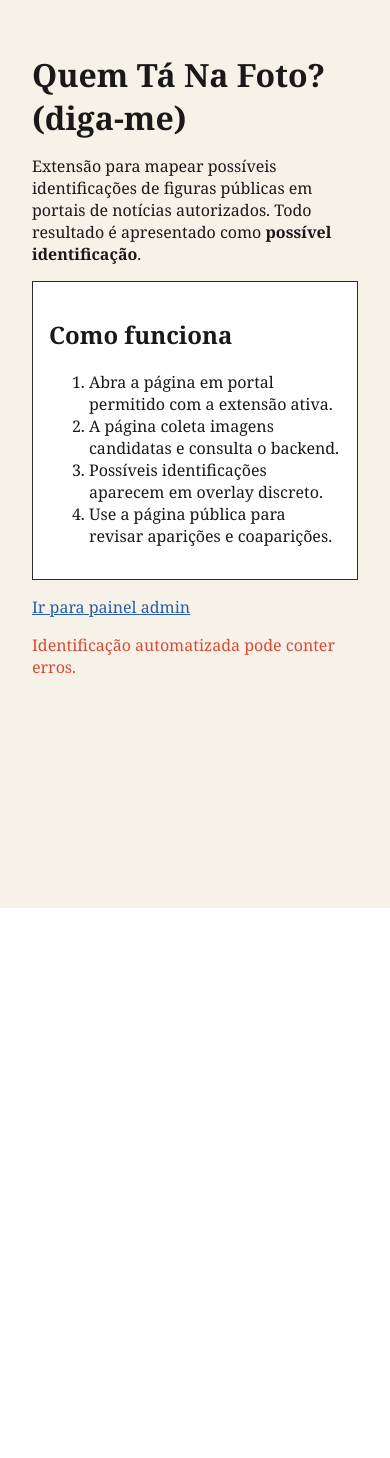
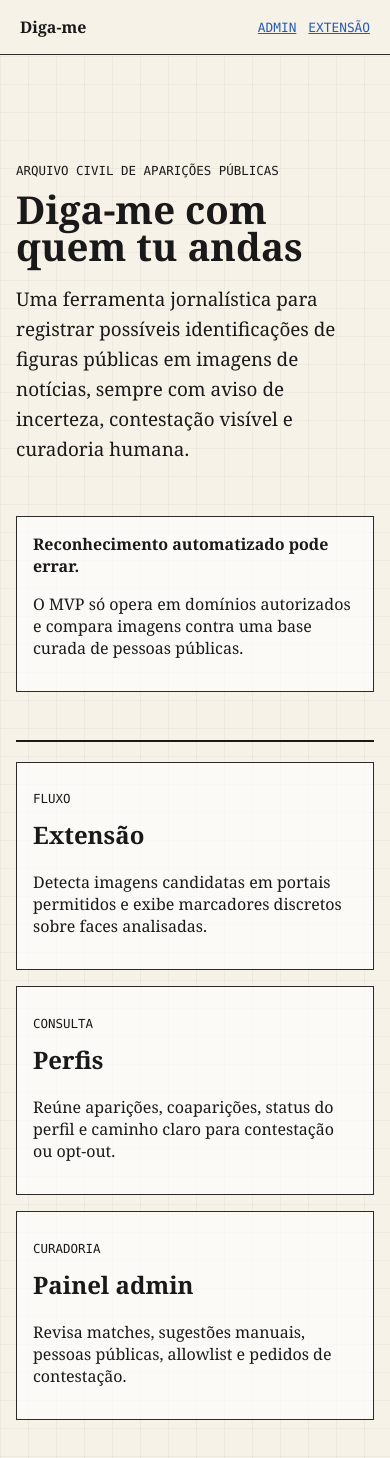
Before and after one commit to pmarkun/digamecomquemandas, a Next.js app in the folder apps/web/: page / in a window 390 px wide. Shown: the top 1458 px of the page. Before the commit the page ends 908 px from the top, so only its background shows below. Built offline with nearby package versions, Linux system fonts and the light colour scheme.

Commit message:
feat: improve project home and admin dashboard

```diff
--- a/apps/web/app/globals.css
+++ b/apps/web/app/globals.css
@@ -2,8 +2,246 @@ html,
 body {
   margin: 0;
   padding: 0;
+  background: #f7f2e8;
+  color: #191919;
 }
 
 a {
   color: #275DAD;
 }
+
+* {
+  box-sizing: border-box;
+}
+
+button,
+input,
+textarea {
+  font: inherit;
+}
+
+button {
+  cursor: pointer;
+}
+
+.shell {
+  min-height: 100vh;
+  background:
+    linear-gradient(90deg, rgba(25, 25, 25, 0.04) 1px, transparent 1px),
+    linear-gradient(rgba(25, 25, 25, 0.035) 1px, transparent 1px),
+    #f7f2e8;
+  background-size: 28px 28px;
+  color: #191919;
+  font-family: Georgia, 'Times New Roman', serif;
+}
+
+.topbar {
+  display: flex;
+  align-items: center;
+  justify-content: space-between;
+  gap: 1rem;
+  padding: 1rem 1.25rem;
+  border-bottom: 1px solid #2b2b2b;
+  background: rgba(247, 242, 232, 0.92);
+  position: sticky;
+  top: 0;
+  z-index: 10;
+}
+
+.brand {
+  color: #191919;
+  font-weight: 700;
+  text-decoration: none;
+}
+
+.navline {
+  display: flex;
+  gap: 0.75rem;
+  align-items: center;
+  flex-wrap: wrap;
+  font-family: ui-monospace, SFMono-Regular, Menlo, Monaco, Consolas, monospace;
+  font-size: 0.8rem;
+  text-transform: uppercase;
+}
+
+.page {
+  width: min(1180px, calc(100% - 2rem));
+  margin: 0 auto;
+  padding: 2rem 0 4rem;
+}
+
+.home-hero {
+  display: grid;
+  grid-template-columns: minmax(0, 1.4fr) minmax(280px, 0.6fr);
+  gap: 2rem;
+  align-items: end;
+  padding: 4rem 0 3rem;
+  border-bottom: 2px solid #191919;
+}
+
+.kicker,
+.eyebrow {
+  font-family: ui-monospace, SFMono-Regular, Menlo, Monaco, Consolas, monospace;
+  text-transform: uppercase;
+  letter-spacing: 0;
+  font-size: 0.78rem;
+}
+
+.home-title {
+  font-size: clamp(2.4rem, 6vw, 5.8rem);
+  line-height: 0.96;
+  margin: 0.5rem 0 1rem;
+  max-width: 920px;
+}
+
+.lede {
+  font-size: 1.18rem;
+  line-height: 1.6;
+  max-width: 760px;
+}
+
+.notice-box,
+.panel {
+  border: 1px solid #2b2b2b;
+  background: rgba(255, 255, 255, 0.64);
+}
+
+.notice-box {
+  padding: 1rem;
+}
+
+.home-grid {
+  display: grid;
+  grid-template-columns: repeat(3, minmax(0, 1fr));
+  gap: 1rem;
+  margin-top: 1.25rem;
+}
+
+.panel {
+  padding: 1rem;
+}
+
+.panel h2,
+.panel h3 {
+  margin-top: 0;
+}
+
+.admin-header {
+  display: flex;
+  align-items: flex-end;
+  justify-content: space-between;
+  gap: 1rem;
+  padding-bottom: 1.25rem;
+  border-bottom: 2px solid #191919;
+}
+
+.admin-title {
+  font-size: clamp(2rem, 5vw, 4.2rem);
+  line-height: 1;
+  margin: 0.4rem 0 0;
+}
+
+.login-strip,
+.toolbar {
+  display: flex;
+  gap: 0.6rem;
+  align-items: center;
+  flex-wrap: wrap;
+}
+
+.input {
+  border: 1px solid #2b2b2b;
+  background: #fffaf0;
+  padding: 0.65rem 0.75rem;
+  min-height: 40px;
+}
+
+.button {
+  border: 1px solid #191919;
+  background: #191919;
+  color: #f7f2e8;
+  padding: 0.65rem 0.85rem;
+  min-height: 40px;
+}
+
+.button.secondary {
+  background: #f7f2e8;
+  color: #191919;
+}
+
+.dashboard-grid {
+  display: grid;
+  grid-template-columns: repeat(4, minmax(0, 1fr));
+  gap: 0.75rem;
+  margin: 1.25rem 0;
+}
+
+.stat {
+  border-top: 4px solid #d94a38;
+  background: rgba(255, 255, 255, 0.7);
+  padding: 0.9rem;
+}
+
+.stat strong {
+  display: block;
+  font-size: 2rem;
+  line-height: 1;
+}
+
+.admin-sections {
+  display: grid;
+  grid-template-columns: repeat(2, minmax(0, 1fr));
+  gap: 1rem;
+}
+
+.wide {
+  grid-column: 1 / -1;
+}
+
+.table {
+  width: 100%;
+  border-collapse: collapse;
+  font-family: ui-monospace, SFMono-Regular, Menlo, Monaco, Consolas, monospace;
+  font-size: 0.82rem;
+}
+
+.table th,
+.table td {
+  border-top: 1px solid #d8d0c2;
+  padding: 0.55rem 0.4rem;
+  text-align: left;
+  vertical-align: top;
+}
+
+.table th {
+  color: #555;
+  text-transform: uppercase;
+  font-size: 0.72rem;
+}
+
+.badge {
+  display: inline-block;
+  border: 1px solid #2b2b2b;
+  padding: 0.15rem 0.35rem;
+  background: #fffaf0;
+  font-size: 0.75rem;
+}
+
+.feedback {
+  color: #d94a38;
+  font-family: ui-monospace, SFMono-Regular, Menlo, Monaco, Consolas, monospace;
+}
+
+@media (max-width: 840px) {
+  .home-hero,
+  .home-grid,
+  .admin-sections,
+  .dashboard-grid {
+    grid-template-columns: 1fr;
+  }
+
+  .admin-header {
+    align-items: flex-start;
+    flex-direction: column;
+  }
+}
--- a/apps/web/app/page.tsx
+++ b/apps/web/app/page.tsx
@@ -2,25 +2,51 @@ import Link from 'next/link';
 
 export default function HomePage() {
   return (
-    <main style={{ fontFamily: 'Georgia, serif', background: '#F7F2E8', minHeight: '100vh', padding: '2rem', color: '#191919' }}>
-      <h1 style={{ marginBottom: '0.5rem' }}>Quem Tá Na Foto? (diga-me)</h1>
-      <p style={{ maxWidth: 760 }}>
-        Extensão para mapear possíveis identificações de figuras públicas em portais de notícias autorizados.
-        Todo resultado é apresentado como <strong>possível identificação</strong>.
-      </p>
-      <section style={{ marginTop: '1rem', border: '1px solid #2B2B2B', padding: '1rem', background: '#fff' }}>
-        <h2>Como funciona</h2>
-        <ol>
-          <li>Abra a página em portal permitido com a extensão ativa.</li>
-          <li>A página coleta imagens candidatas e consulta o backend.</li>
-          <li>Possíveis identificações aparecem em overlay discreto.</li>
-          <li>Use a página pública para revisar aparições e coaparições.</li>
-        </ol>
-      </section>
-      <div style={{ marginTop: '1rem' }}>
-        <Link href="/admin">Ir para painel admin</Link>
+    <main className="shell">
+      <header className="topbar">
+        <Link className="brand" href="/">Diga-me</Link>
+        <nav className="navline">
+          <Link href="/admin">Admin</Link>
+          <a href="chrome://extensions">Extensão</a>
+        </nav>
+      </header>
+
+      <div className="page">
+        <section className="home-hero">
+          <div>
+            <p className="kicker">Arquivo civil de aparições públicas</p>
+            <h1 className="home-title">Diga-me com quem tu andas</h1>
+            <p className="lede">
+              Uma ferramenta jornalística para registrar possíveis identificações de figuras públicas em imagens de
+              notícias, sempre com aviso de incerteza, contestação visível e curadoria humana.
+            </p>
+          </div>
+          <aside className="notice-box">
+            <strong>Reconhecimento automatizado pode errar.</strong>
+            <p>
+              O MVP só opera em domínios autorizados e compara imagens contra uma base curada de pessoas públicas.
+            </p>
+          </aside>
+        </section>
+
+        <section className="home-grid">
+          <article className="panel">
+            <p className="eyebrow">Fluxo</p>
+            <h2>Extensão</h2>
+            <p>Detecta imagens candidatas em portais permitidos e exibe marcadores discretos sobre faces analisadas.</p>
+          </article>
+          <article className="panel">
+            <p className="eyebrow">Consulta</p>
+            <h2>Perfis</h2>
+            <p>Reúne aparições, coaparições, status do perfil e caminho claro para contestação ou opt-out.</p>
+          </article>
+          <article className="panel">
+            <p className="eyebrow">Curadoria</p>
+            <h2>Painel admin</h2>
+            <p>Revisa matches, sugestões manuais, pessoas públicas, allowlist e pedidos de contestação.</p>
+          </article>
+        </section>
       </div>
-      <p style={{ marginTop: '1rem', color: '#D94A38' }}>Identificação automatizada pode conter erros.</p>
     </main>
   );
 }
```
Also changed, not shown: apps/web/app/admin/page.tsx (+122 -61 lines).
